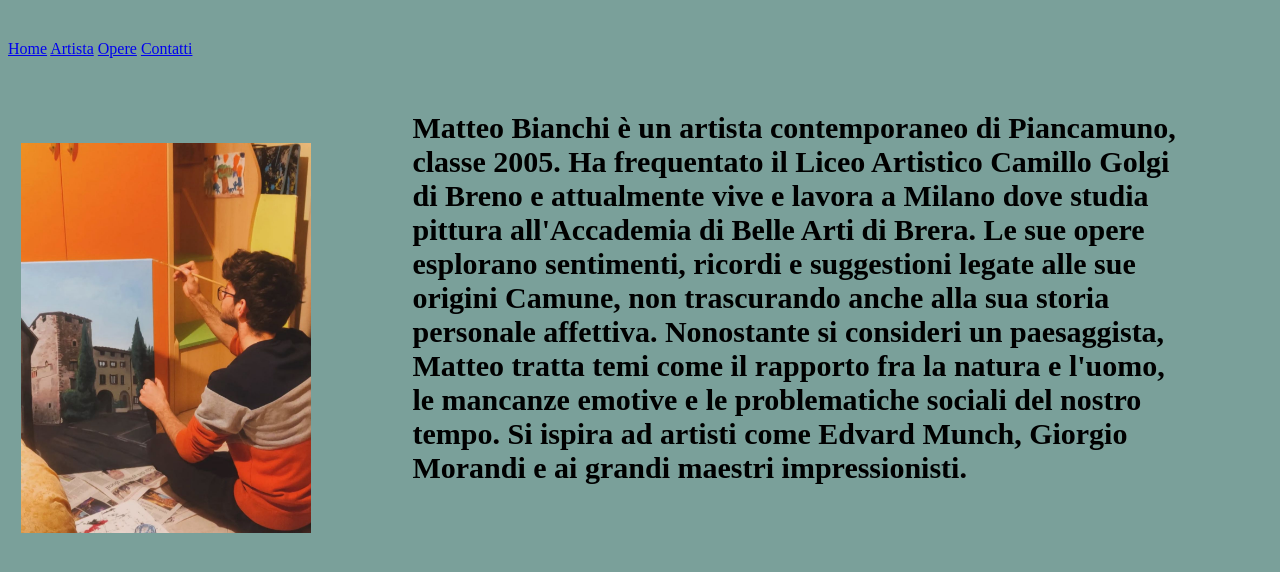
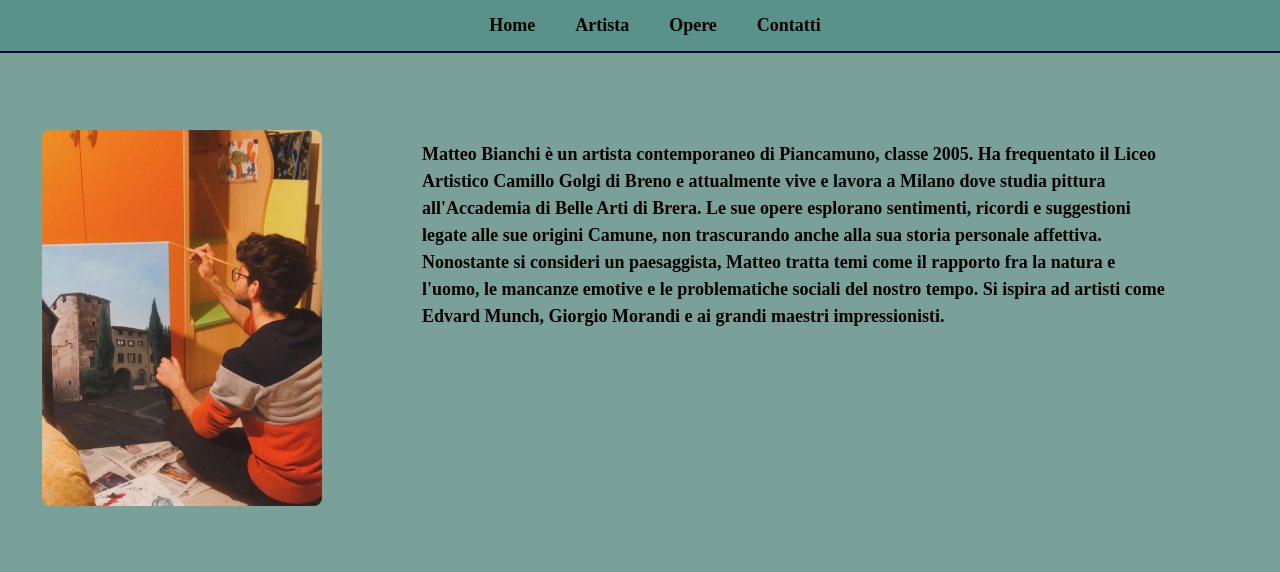
Before and after one commit to Fontana674/MattProva, a plain HTML site: page index.html in a window 1280 px wide. Drawn offline with Linux system fonts and the light colour scheme.

Commit message:
Update matt.css

```diff
--- a/matt.css
+++ b/matt.css
@@ -1,67 +1,75 @@
 body{
     background-color: rgb(122, 160, 154);
-    padding-top: 4vh;
+    padding-top: 70px;
+    font-family: "Times New Roman", serif;
 }
-table{
-    width: 100%;
-    height: auto;
-    background-color: rgb(88, 146, 137);
-    width: 100vw;
-    height: 7vh;
-    border-collapse: collapse;
+
+/* NAVBAR */
+.navbar{
     position: fixed;
-    top: 0;
-    left: 0;
-    border: 1px solid rgb(0, 1, 66);
-    border-color: rgb(0, 1, 68);
-    z-index: 100;
-    opacity: 1;
+    top:0;
+    left:0;
+    width:100%;
+    background-color: rgb(88,146,137);
+    display:flex;
+    justify-content:center;
+    gap:40px;
+    padding:15px;
+    border-bottom:2px solid rgb(0,1,66);
+    z-index:1000;
 }
+
+.navbar a{
+    color:black;
+    text-decoration:none;
+    font-size:18px;
+    font-weight:bold;
+}
+
+/* Layout immagini + testo home */
 .tabellaMerda{
-    all: unset;
-    border: 5px;
-    padding-bottom: 2px;
-    padding-top: 2px;
+    display:flex;
+    flex-wrap:wrap;
+    align-items:flex-start;
+    gap:20px;
+    padding:20px;
+}
 
+/* Immagine home */
+.tabellaMerda img{
+    max-width:100%;
+    height:auto;
+    border-radius:8px;
 }
-.thMerda{
 
-    color: black;
-    font-size: 30px;
-    opacity: 1;
-    padding: 2px 5px;
-    border: none;
-    text-align: left;
-    margin: 0;
+/* Testo */
+p{
+    font-size:18px;
+    line-height:1.5;
 }
-.tabellaMerda h6, .tabellaMerda a {
-    margin: 1px;
-    padding: 1px;
-    line-height: 1;
+
+/* Lista esperienza artista */
+ul{
+    padding:20px;
 }
-th{
-    color: black;
-    font-size: 16px;
-    text-align: center;
-    border: 2px solid rgb(56, 69, 128);
-    z-index: 101;
-    cursor: pointer;
-    opacity: 1;
+
+li p{
+    font-size:18px;
 }
-p{
-    font-size: 30px;
-    text-align: left;
-    font-weight: bold;
+
+/* Responsive mobile */
+@media (max-width:768px){
+    .navbar{
+        flex-direction:column;
+        align-items:center;
+        gap:10px;
+    }
+
+    body{
+        padding-top:140px;
+    }
+
+    p{
+        font-size:16px;
+    }
 }
-button{
-background-color: transparent;
-    width: 100%;
-    height: 100%;
-    border: none;
-    color: black;
-    font-size: 16px;
-    cursor: pointer;
-    font-family: "times new roman", serif;
-    font-weight: bold;
-
-}
```
